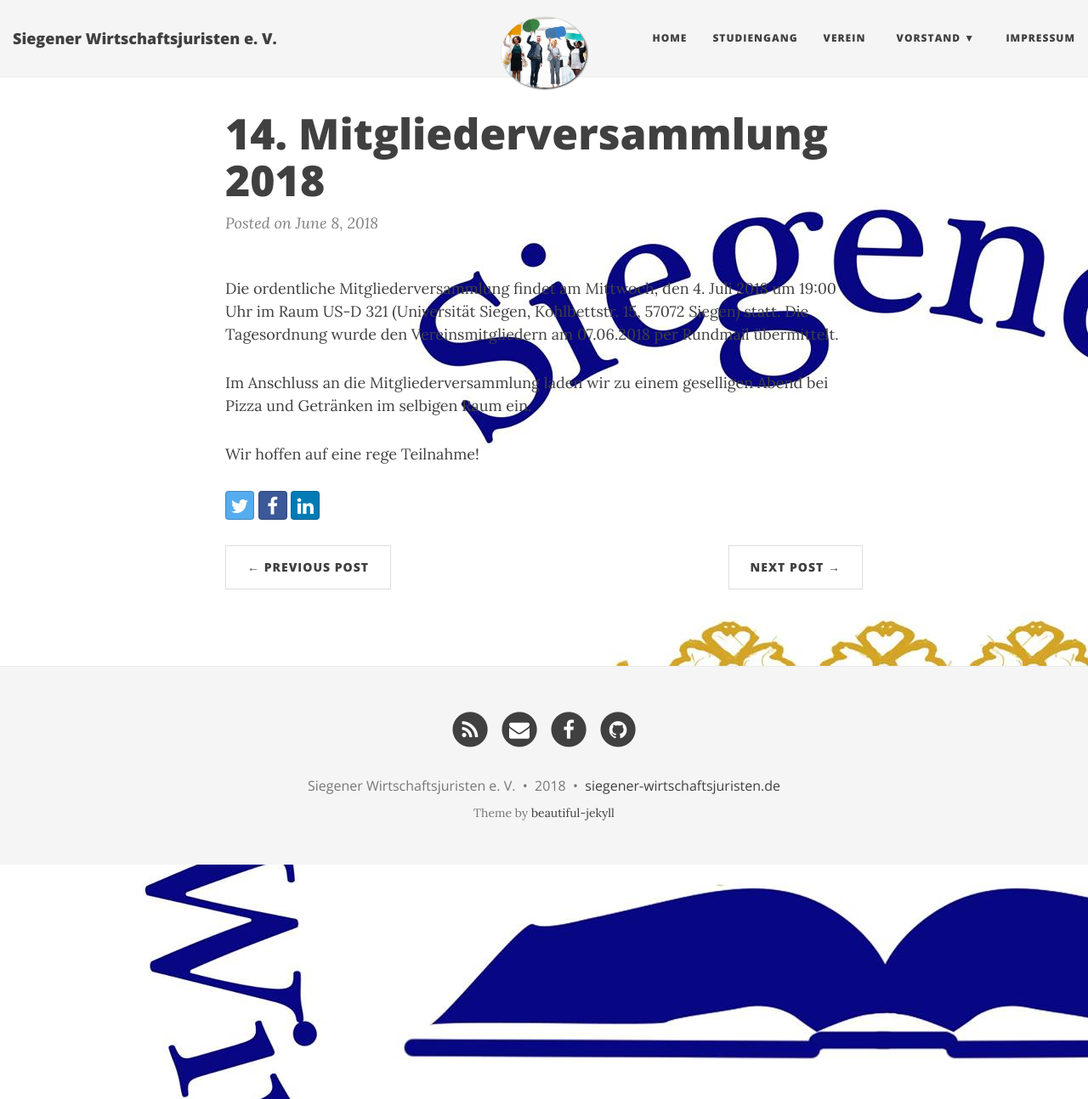
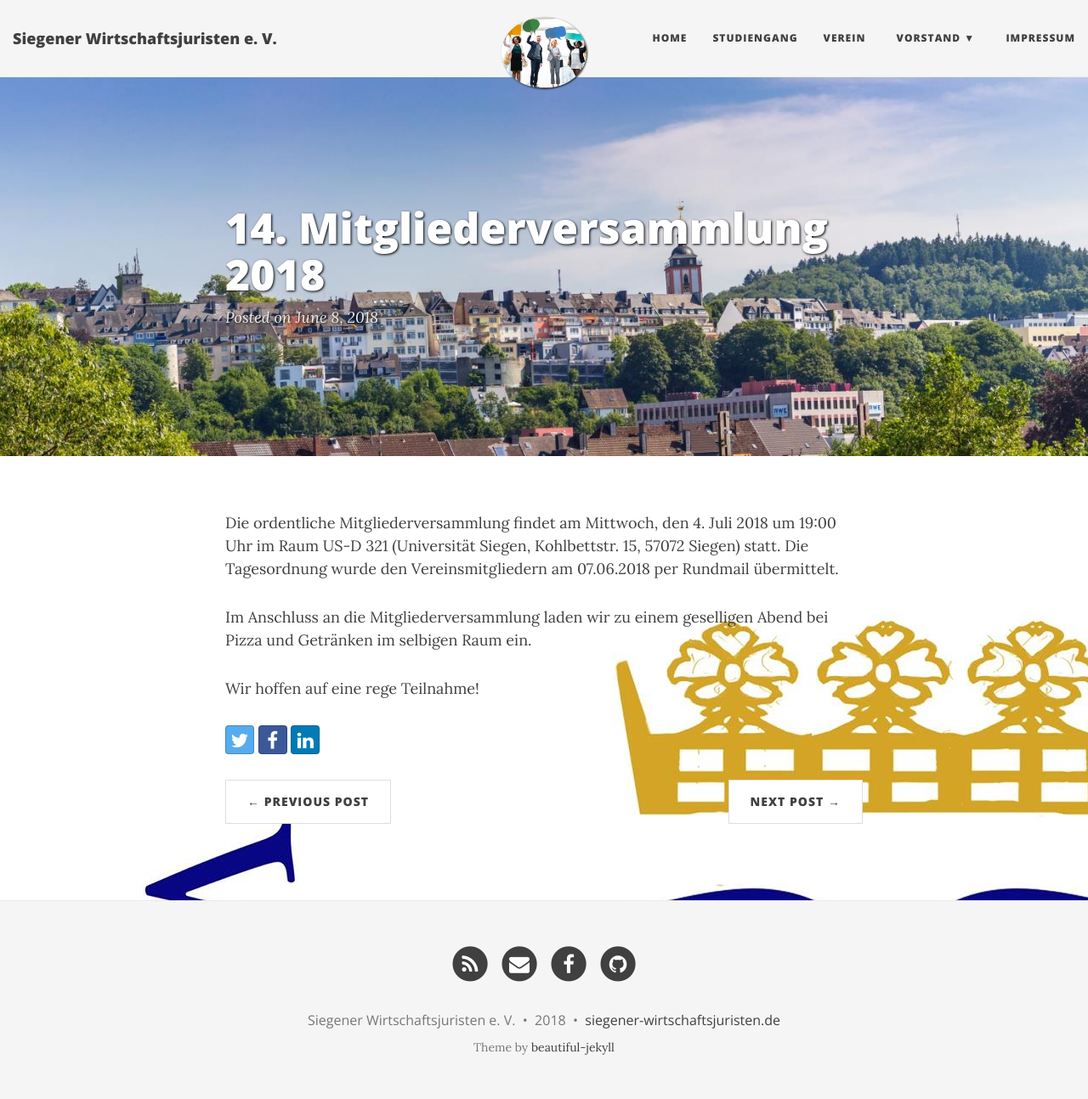
Before and after one commit to dewrs/dewrs.github.io, a Jekyll site: the page built from _posts/2018-06-08-versammlung.md, in a window 1280 px wide and 1294 px high. Shown: the whole window at 85% size. Built offline with Jekyll 4.4.1, drawn with Linux system fonts in a browser that asks for light colours; nearby versions of some CDN libraries.

Commit message:
Update 2018-06-08-versammlung.md

```diff
--- a/_posts/2018-06-08-versammlung.md
+++ b/_posts/2018-06-08-versammlung.md
@@ -2,7 +2,7 @@
 layout: post
 title: 14. Mitgliederversammlung 2018
 image: /img/meeting.jpg
-author: Julien Mahieu
+bigimg: /img/siegen.JPG
 ---
 
 
```
